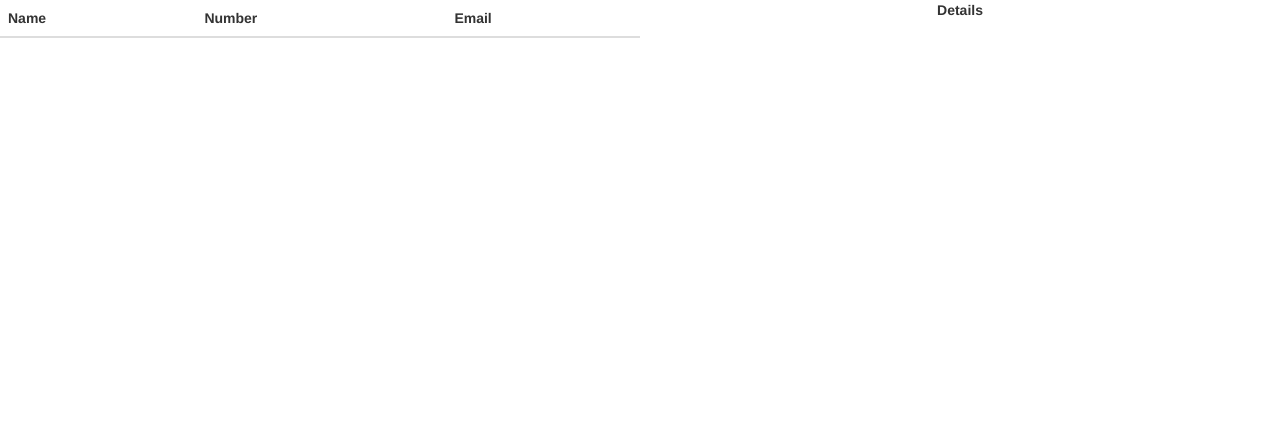
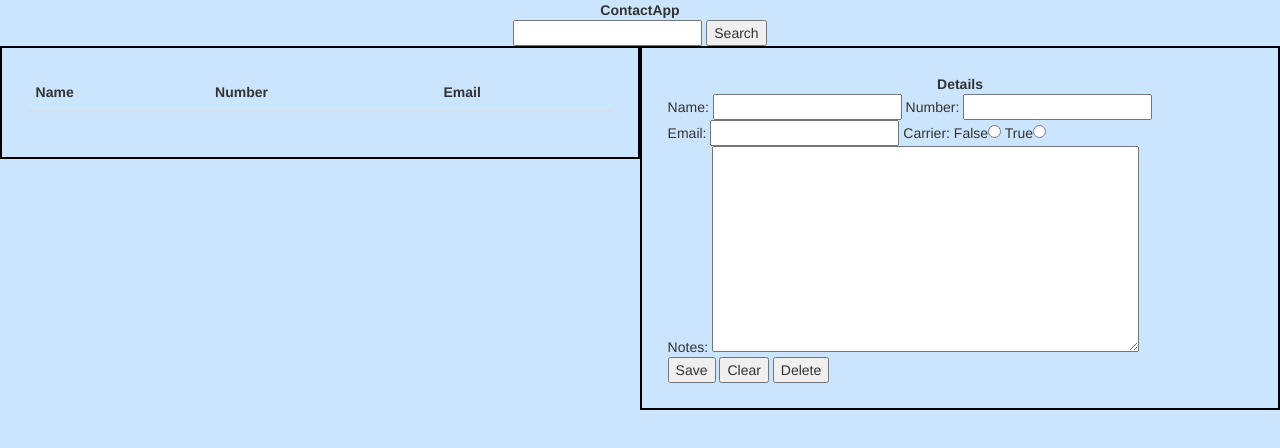
Before and after one commit to NickWilsonDev/ContactBook, a website: page public/index.html in a window 1280 px wide. Drawn offline with nearby package versions, Linux system fonts and the light colour scheme; no server answers.

Commit message:
added some style rules in styles.css

```diff
--- a/public/core.js
+++ b/public/core.js
@@ -23,10 +23,8 @@ contactApp.factory('dataFactory', ['$http', function($http) {
 
 contactApp.controller('mainController', ['$scope', 'dataFactory',
     function($scope, dataFactory) {
-
     $scope.status;
     $scope.contacts = [];
-
     function getContacts() {
         dataFactory.getContacts().success(function(data) {
             $scope.contacts = data;
@@ -36,20 +34,16 @@ contactApp.controller('mainController', ['$scope', 'dataFactory',
             $scope.status = 'unable to load contacts data: ' + error.message;
         });
     }
-
     getContacts(); // so it is called automatically
-
 /*
     function getSpecificContact() {
         dataFactory.getContactById(id).success(function(data) {
             console.log("returning one contact");
-
         })
         .error(function(error) {
             $scope.status = 'unable to retrieve contact';
         });
     } */
-
     function addContact() {
         dataFactory.addContact().success(function(data) {
             console.log("new contact created");
@@ -59,5 +53,8 @@ contactApp.controller('mainController', ['$scope', 'dataFactory',
         });
         getContacts();
     }
-
+    $scope.setSelected = function(contact) {
+        $scope.selected = this.contact;
+        console.log("row name selected: " + $scope.selected.name);
+    }
 }]);
--- a/public/index.html
+++ b/public/index.html
@@ -12,12 +12,18 @@
 
     <!-- Latest compiled and minified CSS -->
     <link rel="stylesheet" href="https://maxcdn.bootstrapcdn.com/bootstrap/3.3.6/css/bootstrap.min.css" integrity="sha384-1q8mTJOASx8j1Au+a5WDVnPi2lkFfwwEAa8hDDdjZlpLegxhjVME1fgjWPGmkzs7" crossorigin="anonymous">
-
+    <link rel="stylesheet" type="text/css" href="style.css">
 
 </head>
 <body>
-    <div class="leftContainer" ng-controller="mainController"
-        style="float: left; width:50%;">
+    <center><b>ContactApp</b></center>
+    <div class="searchBar">
+        <input type="text">
+        <button ng-click="search()">Search</button>
+    </div>
+
+    <div class="overallContainer">
+        <div class="leftContainer" ng-controller="mainController">
             <table class="table table-hover">
                 <thead>
                     <tr>
@@ -27,21 +33,31 @@
                     </tr>
                 </thead>
                 <tbody>
-                <tr ng-repeat="contact in contacts">
+                    <tr ng-repeat="contact in contacts" ng-click="setSelected(contact);">
                         <td>{{ contact.name }}</td>
                         <td>{{ contact.number }}</td>
                         <td>{{ contact.email }}</td>
-
                     </tr>
                 </tbody>
             </table>
         </div>
 
-    <div class="rightContainer" style="float: left; width: 50%">
+        <div class="rightContainer">
             <!-- form side -->
             <center><b>Details</b></center>
+            <form novalidate>
+                Name: <input type="text" ng-model="contact.name">
+                Number: <input type ="text" ng-model="contact.number"><br>
+                Email: <input type="text" ng-model="contact.email">
+                Carrier: False<input type="radio" ng-model="contact.carrier" value="false">
+                True<input type="radio" ng-model="contact.carrier" value="true"><br>
+                Notes: <textarea ng-model="contact.notes" cols="50" rows="10"></textarea><br>
+                <button ng-click="formSave()">Save</button>
+                <button ng-click="formClear()">Clear</button>
+                <button ng-click="deleteContact()">Delete</button>
+            </form>
         </div>
-
+    </div>
 
     <script src="https://ajax.googleapis.com/ajax/libs/angularjs/1.5.0-rc.0/angular.min.js"></script>
     <script src="core.js"></script>
--- /dev/null
+++ b/public/style.css
@@ -0,0 +1,33 @@
+
+
+body {
+    background-color: #cce5ff;
+}
+
+/* Top search bar */
+.searchBar {
+    text-align: center;
+}
+
+.overallContainer {
+    display: table;
+    height: 100%;
+    width: 100%;
+}
+
+/* List of Contacts */
+.leftContainer {
+    /*min-height: 700px;
+    height: 700px; */
+    overflow: scroll;
+    float: left; width: 50%;
+    padding: 2%;
+    border: 2px solid black;
+}
+
+/* Form/details side */
+.rightContainer {
+    float: left; width: 50%;
+    padding: 2%;
+    border: 2px solid black;
+}
```
Lines whose indentation alone changed are shown as unchanged.
